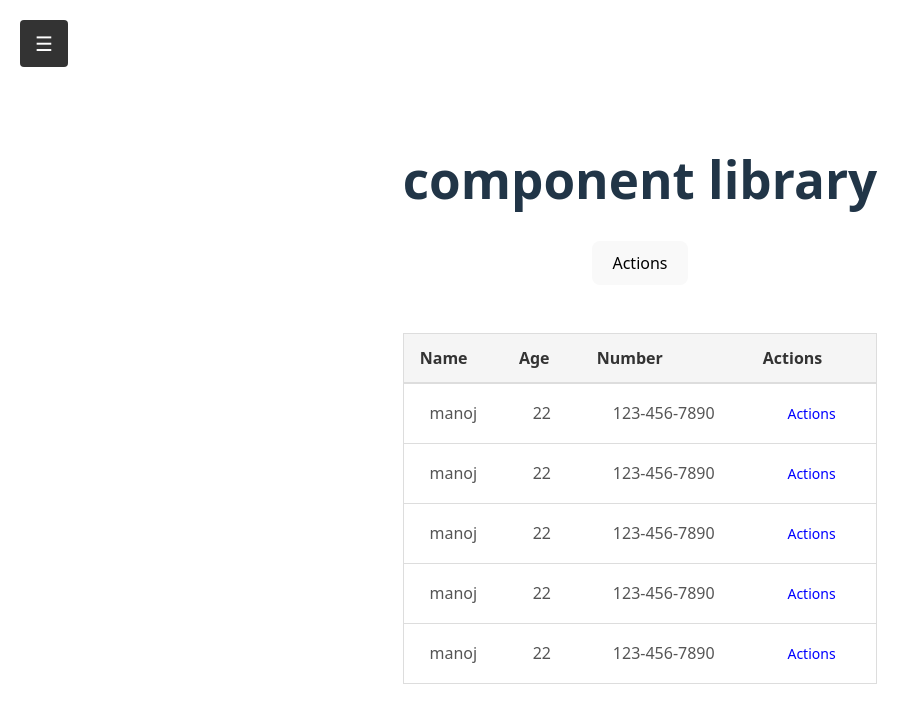
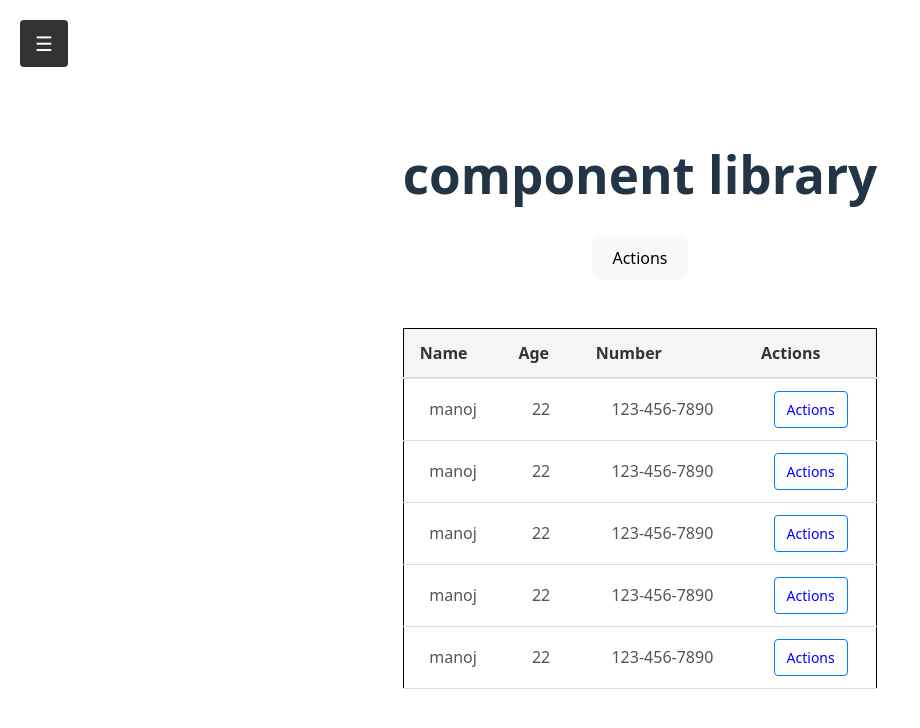
Before and after one commit to MANOJGARJE123/react-component-library, a React (Vite) app in the folder React-Component-Library/: page / in a window 1280 px wide. Shown: the top 728 px of the page, without its empty margins (0-920 px from the left). Built offline with nearby package versions, Linux system fonts and the light colour scheme.

Commit message:
Changes table alignment

```diff
--- a/React-Component-Library/src/components/TableGrid/TableGrid.css
+++ b/React-Component-Library/src/components/TableGrid/TableGrid.css
@@ -34,7 +34,6 @@
 
 .actions-menu {
   position: absolute;
-  /* top: 50%; */
   right: 0;
   background-color: #fff;
   border: 1px solid #ddd;
@@ -42,7 +41,6 @@
   box-shadow: 0 2px 8px rgba(0, 0, 0, 0.1);
   min-width: 120px;
   z-index: 10;
-  /* margin-top: 4px; */
 }
 
 .action-item {
@@ -61,6 +59,7 @@
   background-color:white;
   color: blue;
   border: none;
+  border: 1px solid #2563eb;
   padding: 8px 12px;
   border-radius: 4px;
   cursor: pointer;
@@ -72,3 +71,8 @@
   background-color: #007bff;
   color : white;
 }
+
+.table-columns {
+  position: relative;
+  border: 1px solid black;
+}
```
